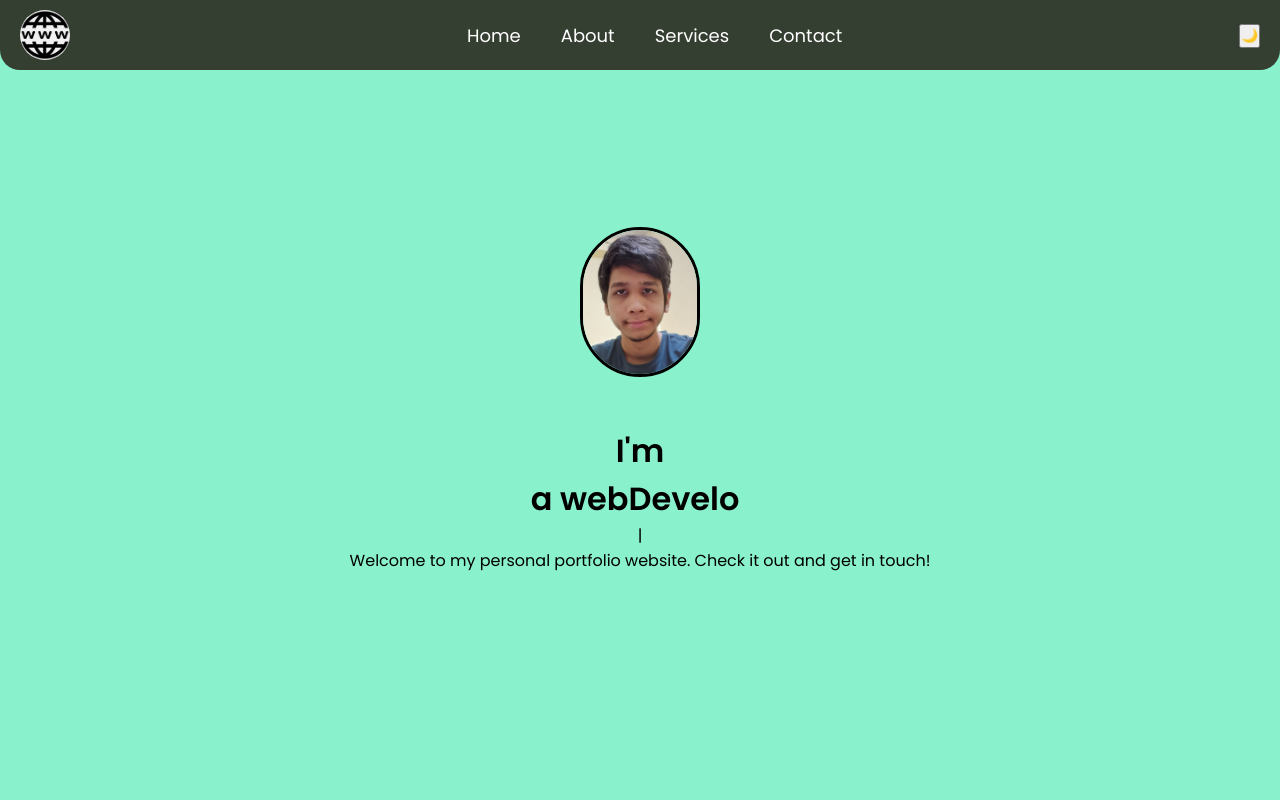
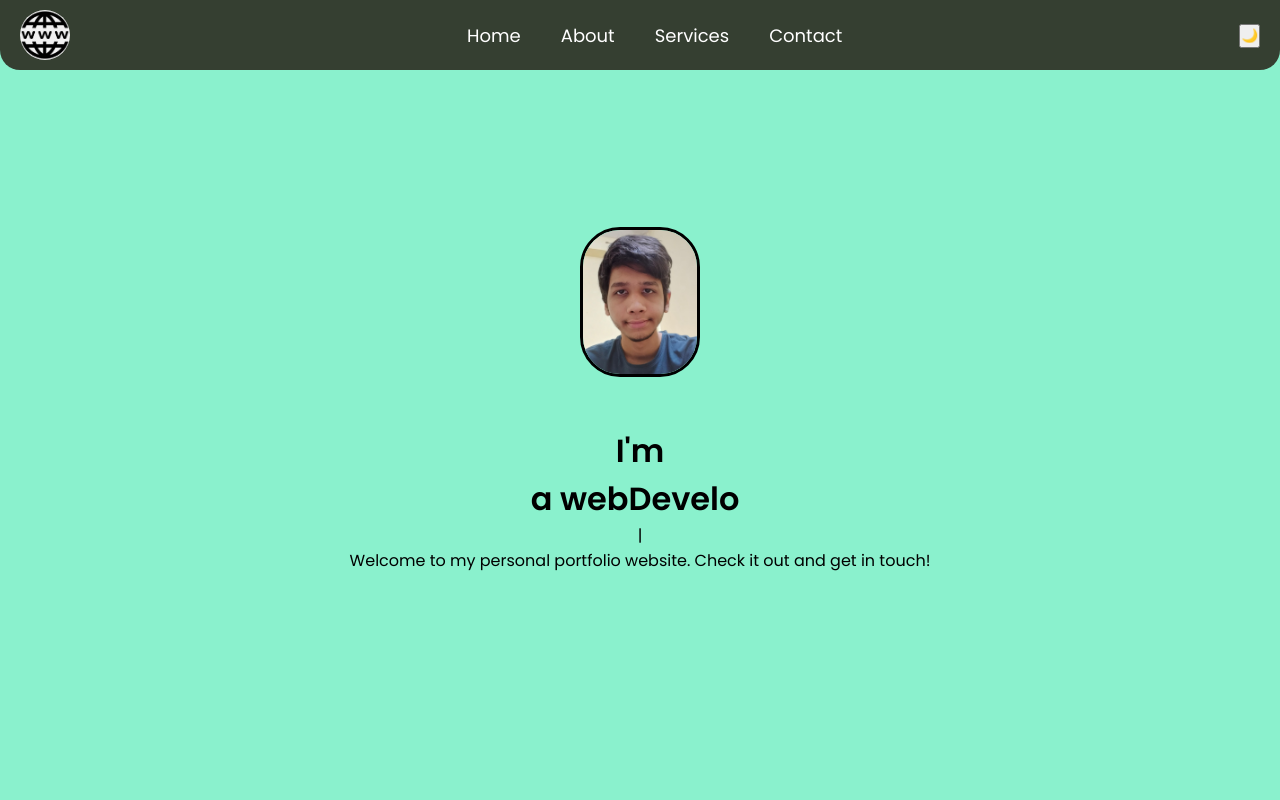
Before and after one commit to sanjitram/personal_portfolio, a React (Create React App) app: page / in a window 1280 px wide. Shown: the top 800 px of the page. Built offline with nearby package versions, Linux system fonts and the light colour scheme.

Commit message:
Update Home.css

```diff
--- a/src/components/home/Home.css
+++ b/src/components/home/Home.css
@@ -13,7 +13,7 @@
   height: 150px;
   width: auto;
   margin-bottom: 50px;
-  border-radius: 60px;
+  border-radius: 40px;
   border-width: 5px;
   border: solid;
   background-color: black;
```
